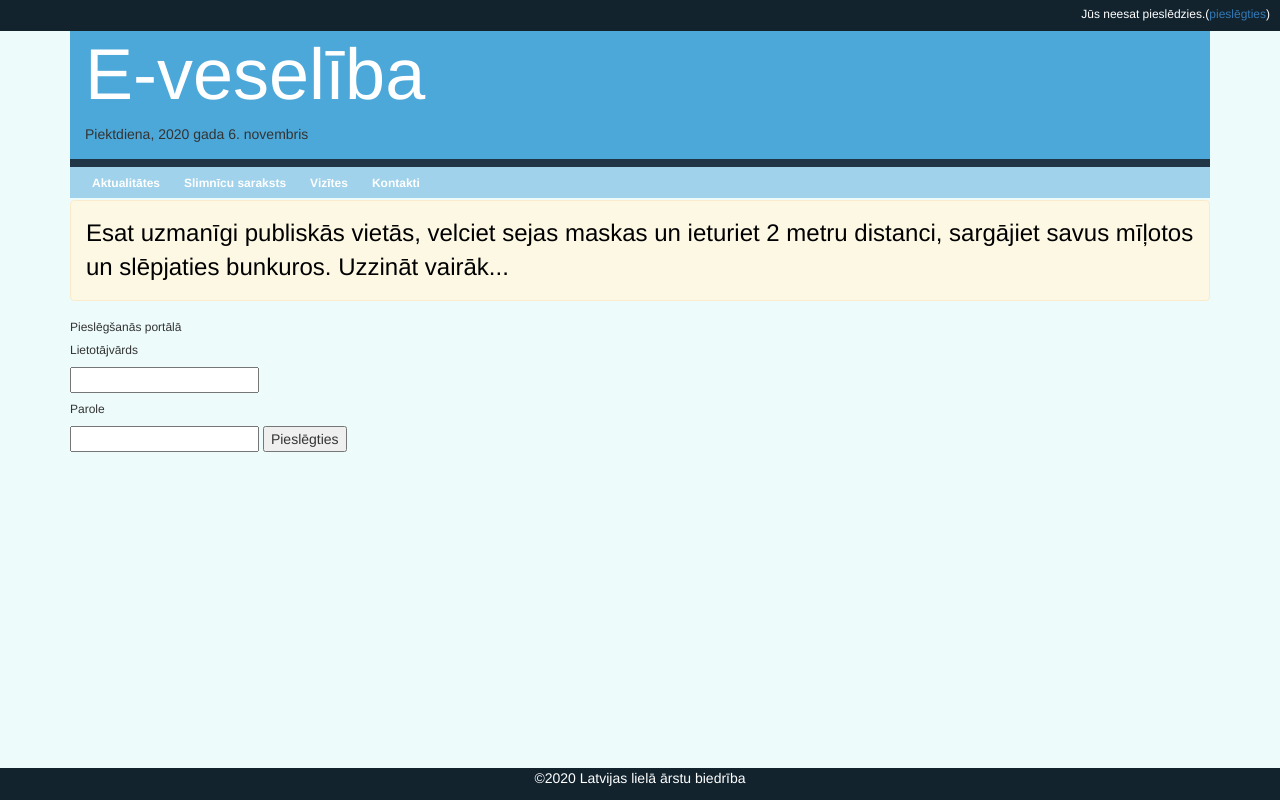
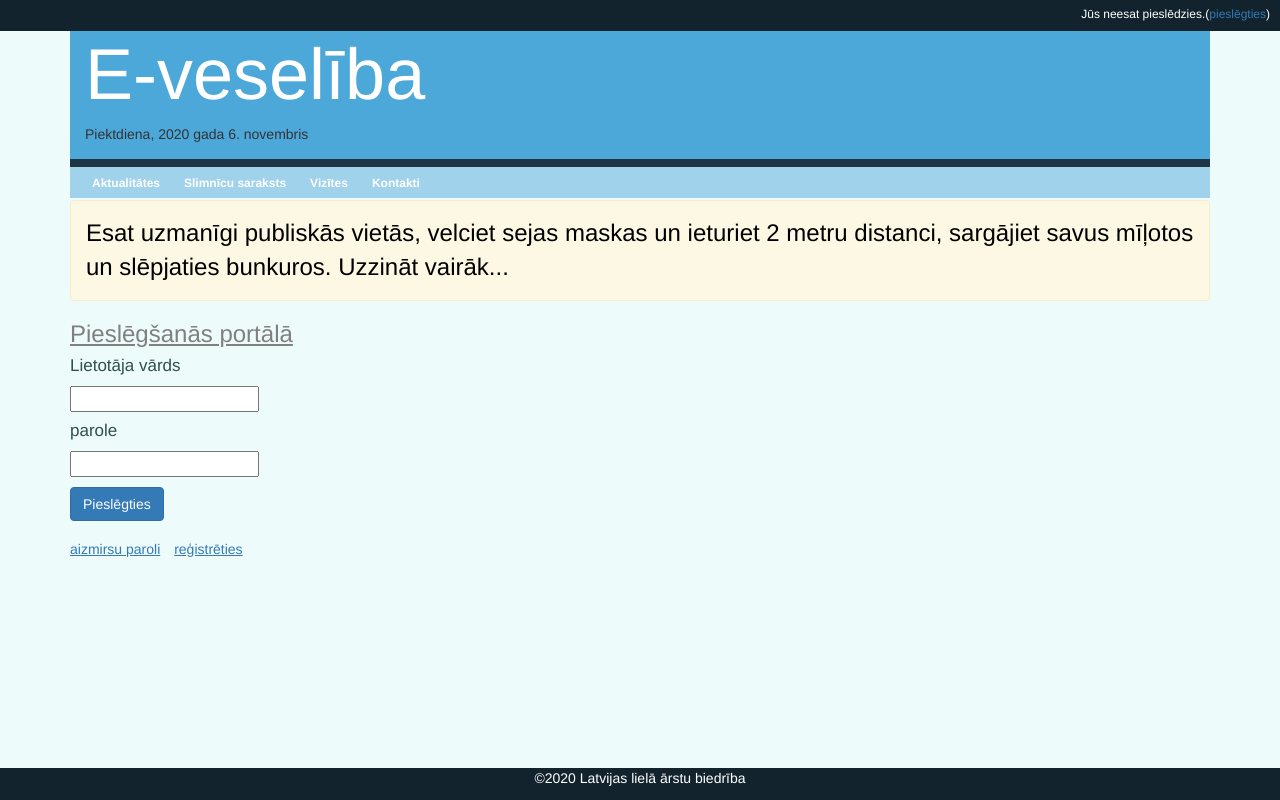
Before and after one commit to rvtprog-2020/dp23-5grupa-medicina, a Flask app: page /login in a window 1280 px wide. Run offline with Flask 2, Linux system fonts and the light colour scheme; some libraries are stand-ins or nearby versions.

Commit message:
strādāju pie login, plz don't touch, līdz svētdienai 100% būs

```diff
--- a/main.py
+++ b/main.py
@@ -3,7 +3,7 @@ app = Flask(__name__)
 
 @app.route('/')
 def home():
-    return render_template('aktualitātes.html')
+    return render_template('Aktualitātes.html')
 
 @app.route('/slimnicas')
 def slimnicas():
--- /dev/null
+++ b/static/script.js
@@ -0,0 +1,40 @@
+let Username = document.getElementById("loginVards");
+let Password = document.getElementById("loginParole");
+let loginSubmit = document.getElementById("loginSubmit");
+let regUsername = document.getElementById("regVards");
+let regPassword = document.getElementById("regPassword");
+let Register = document.getElementById("register");
+var Usernames = [];
+var Passwords = [];
+Register.addEventListener("click", function(){
+    if (regUsername.value === ""){
+        alert("Lūdzu ievadiet lietotājvārdu")
+        if (regPassword.value === ""){
+            alert("Lūdzu ievadiet paroli")
+            return
+        }
+    }if (regPassword.value === ""){
+     alert("Lūdzu ievadiet paroli")
+     return
+    }else{
+        Usernames.push(regUsername)
+        Passwords.push(regPassword)
+        return
+    }
+});
+loginSubmit.addEventListener("click", function(){
+    if (Username.value === ""){
+        alert("Lūdzu ievadiet lietotājvārdu")
+        if (Password.value === ""){
+            alert("Lūdzu ievadiet paroli")
+            return
+        }
+    }if (Password.value === ""){
+     alert("Lūdzu ievadiet paroli")
+     return
+    }else{
+        //STARP ŠĪM LĪNIJĀM NOTIEK VISS ACTUAL KODS
+
+        //STARP ŠĪM LĪNIJĀM NOTIEK VISS ACTUAL KODS
+    }
+})
--- a/templates/Register.html
+++ /dev/null
@@ -1,5 +0,0 @@
-{% extends 'layout.html' %}
-{% set active_page = 'register' %}
-{% block content %}
-    <h6>Reģistrācija portālā</h6>
-{% endblock %}
--- a/templates/layout.html
+++ b/templates/layout.html
@@ -2,15 +2,11 @@
 <html lang="en">
 <head>
     <meta charset="UTF-8">
-    <link rel="style" href="style.css">
     <link rel="stylesheet" type="text/css" href="{{url_for('static', filename='style.css')}}">
-    <link rel="stylesheet" type="text/css" href="{{url_for('static', filename='vizites.css')}}">
-    <link rel="stylesheet" type="text/css" href="{{url_for('static', filename='base.css')}}">
-    <link rel="stylesheet" type="text/css" href="{{url_for('static', filename='aktualitates.css')}}">
-    <link rel="stylesheet" type="text/css" href="{{url_for('static', filename='login.css')}}">
     <script src="http://code.jquery.com/jquery-1.11.0.min.js"></script>
     <script src="http://code.jquery.com/jquery-migrate-1.2.1.min.js"></script>
     <link rel="stylesheet" href="http://maxcdn.bootstrapcdn.com/bootstrap/3.2.0/css/bootstrap.min.css">
+    <link rel="script" type="text/script" href="{{url_for('static', filename='script.js')}}">
     <script src="//maxcdn.bootstrapcdn.com/bootstrap/3.2.0/js/bootstrap.min.js"></script>
     <meta name="viewport" content="width=device-width, initial-scale=1.0">
     <title>Document</title>
@@ -72,6 +68,6 @@
 {% endblock %}
     </div>
     <div class="bottomline">©2020 Latvijas lielā ārstu biedrība</div>
-    <script src="./script.js"></script>
 </body>
 </html>
+<!--Nepievienojat javascript pie templates, ja jūs gribat izsaukt js failu tad lietojat "<script src="static/script.js"></script>"-->
--- a/templates/login.html
+++ b/templates/login.html
@@ -1,12 +1,15 @@
 {% extends 'layout.html' %}
 {% set active_page = 'login' %}
 {% block content %}
-<div>
-  <h6>Pieslēgšanās portālā</h6>
-  <h6>Lietotājvārds</h6>
-  <input type="text" class="login">
-  <h6>Parole</h6>
-  <input type="text" class="password">
-  <button>Pieslēgties</button>
+<div style="padding-bottom:10px;">
+  <h3 style="color:gray; text-decoration:underline;">Pieslēgšanās portālā</h3>
+  <h5 style="font-size:17px; color:darkslategray;">Lietotāja vārds</h5><input type="text" id="loginVards">
+  <h5 style="font-size:17px; color:darkslategray;">parole</h5><input type="password" id="loginParole">
 </div>
+<button id="loginSubmit" class="btn btn-primary">Pieslēgties</button>
+<div style="padding-top:18px;">
+  <a href="/" style="text-decoration:underline; padding-right:10px;">aizmirsu paroli</a>
+  <a href="/register" style="text-decoration:underline;">reģistrēties</a>
+</div>
+<script src="static/script.js"></script>
 {% endblock %}
```
Also changed, not shown: templates/register.html (added, +13 -0 lines), static/aktualitates.css (deleted), static/base.css (added), static/login.css (deleted), static/vizites.css (deleted), templates/script.js (deleted).
